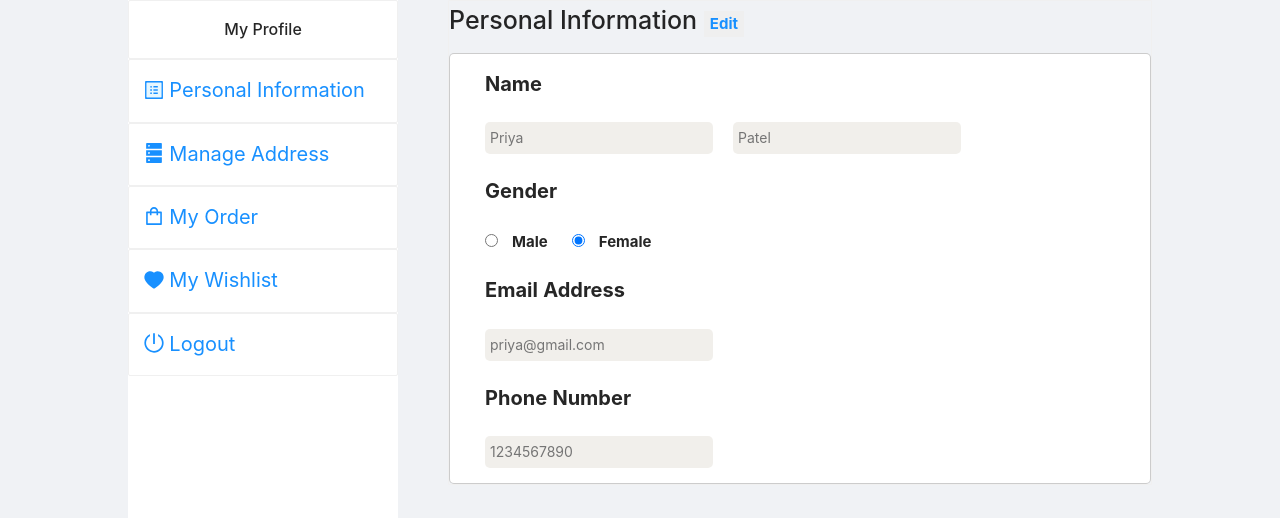
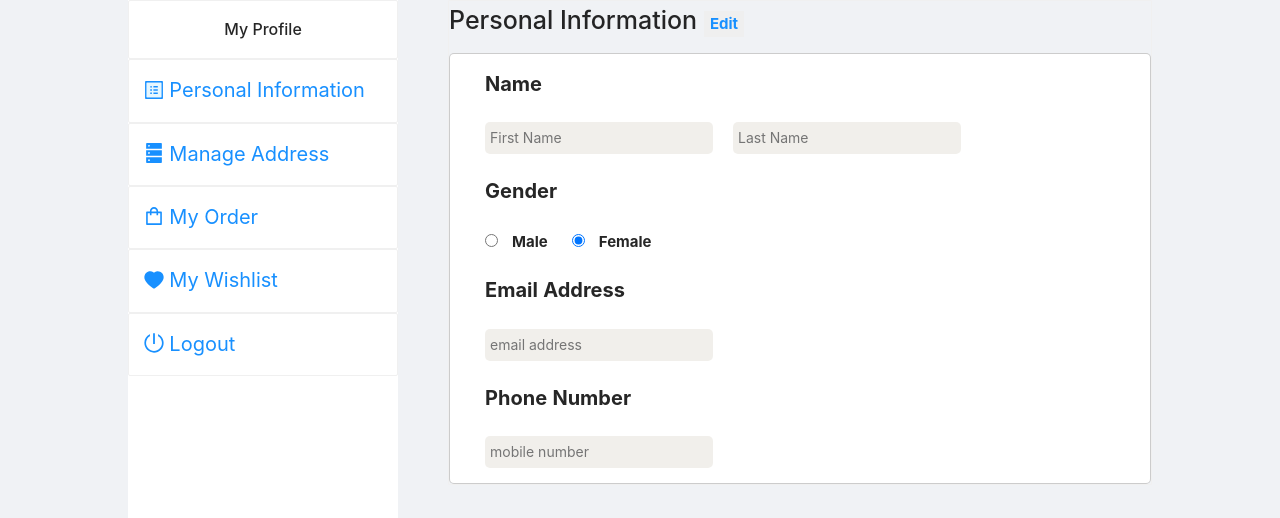
Before and after one commit to RaviSolanki0103/shopkart, a React (Create React App) app in the folder front_end/: page /profile in a window 1280 px wide. Shown: the part 120-638 px from the top of the page. Built offline with nearby package versions, Linux system fonts and the light colour scheme; no server answers.

Commit message:
display data on profile page

```diff
--- a/front_end/src/App.js
+++ b/front_end/src/App.js
@@ -2,7 +2,7 @@ import "./App.css";
 
 import Routing from "./router/Routing.jsx";
 import Homepage from "./screens/Homepage";
-
+import 'react-toastify/dist/ReactToastify.css';
 
 function App() {
   return (
--- a/front_end/src/components/login/LoginForm.jsx
+++ b/front_end/src/components/login/LoginForm.jsx
@@ -28,7 +28,7 @@ function LoginForm(props) {
             dispatch(loginStatus(true))
         }).catch((error) => {
             console.log(error.message, error);
-            Toast({msg: error.message, success: false})
+            Toast({msg: "invalid login credentials", success: false})
         })
     }
 
--- a/front_end/src/components/product-category/ProductCategory.jsx
+++ b/front_end/src/components/product-category/ProductCategory.jsx
@@ -46,7 +46,7 @@ function ProductCategory() {
         console.log(err, "SHOW PRODUCT ERROR");
       });
   }, []);
-  addwishlist = () => {
+  const addwishlist = () => {
     axios.post(`/api/wishlist`);
   };
   return (
--- a/front_end/src/components/profile/Profile.jsx
+++ b/front_end/src/components/profile/Profile.jsx
@@ -1,56 +1,132 @@
-import React, { useEffect, useState } from 'react';
+import React, { useEffect, useState } from "react";
 
 import { Layout, Card } from "antd";
 import "./profile.css";
 import axios from "../../utils/axios-default-baseurl";
 import { useSelector } from "react-redux";
-import Sidebar from '../../utils/sidebar/Sidebar';
-const {  Content } = Layout;
+import Sidebar from "../../utils/sidebar/Sidebar";
+const { Content } = Layout;
 
 function Profile() {
-    const token = useSelector(state=>state.loginToken);
-    console.log("token: ",token);
+  const token = useSelector((state) => state.loginToken);
   const [isReadOnly, setIsReadOnly] = useState(true);
+  const [userData, setUserData] = useState({});
 
   const fetchUserData = async () => {
-        await axios.get("/user",{headers: {'Content-Type': 'application/json','Authorization': `Bearer ${token}`}}).then(res=>console.log(res)).catch(err=> console.log(err));
-    }
+    await axios
+      .get("/user", {
+        headers: {
+          "Content-Type": "application/json",
+          "authorization": `Bearer ${token}`,
+        },
+      })
+      .then((res) => setUserData(res.data.data))
+      .catch((err) => console.log("error: ",err));
+  };
 
-    useEffect(()=>{
+  useEffect(() => {
     fetchUserData();
-    },[]);
+  }, []);
 
   const cancelEvent = () => {
     fetchUserData();
-    }
+  };
 
   return (
     <>
       <Layout className="profile-page-layout">
-
         <Sidebar />
         <Content className="profile-page-content">
           {/*<div className="margin-10-px order-list-of-card">*/}
           <div>
             <Card>
-                            <div className="main-content" >
+              <div className="main-content">
                 <div className="main-title">
-                                    <h4>Personal Information {isReadOnly?<button className="editbtn" onClick={()=>setIsReadOnly(!isReadOnly)}>Edit</button>:<button className="editbtn" onClick={()=>cancelEvent()}>Cancel</button>}</h4>
+                  <h4>
+                    Personal Information{" "}
+                    {isReadOnly ? (
+                      <button
+                        className="editbtn"
+                        onClick={() => setIsReadOnly(!isReadOnly)}
+                      >
+                        Edit
+                      </button>
+                    ) : (
+                      <button className="editbtn" onClick={() => cancelEvent()}>
+                        Cancel
+                      </button>
+                    )}
+                  </h4>
                 </div>
                 <div className="infoform">
                   <form className="profile-form">
-                                        <label className="form-input-label">Name</label><br /><br />
-                                        <input className="form-input" type="text" placeholder="Priya" readOnly={isReadOnly} />
-                                        <input className="form-input" type="text" placeholder="Patel" readOnly={isReadOnly} /> <br /><br />
-                                        <label className="form-input-label">Gender</label><br /><br />
-                                        <input className="form-input-radio-btn" type="radio" name="gender" value="male"  />
+                    <label className="form-input-label">Name</label>
+                    <br />
+                    <br />
+                    <input
+                      className="form-input"
+                      type="text"
+                      value={userData.fname}
+                      onChange={(e) =>setUserData({...userData, fname: e.target.value})}
+                      placeholder="First Name"
+                      readOnly={isReadOnly}
+                    />
+                    <input
+                      className="form-input"
+                      type="text"
+                      value={userData.lname}
+                      placeholder="Last Name"
+                      onChange={(e) =>setUserData({...userData, lname: e.target.value})}
+                      readOnly={isReadOnly}
+                    />{" "}
+                    <br />
+                    <br />
+                    <label className="form-input-label">Gender</label>
+                    <br />
+                    <br />
+                    <input
+                      className="form-input-radio-btn"
+                      type="radio"
+                      name="gender"
+                      value="male"
+                    />
                     <label className="form-input-radio"> Male </label>
-                                        <input className="form-input-radio-btn" type="radio" name="gender" value="female"  defaultChecked={isReadOnly} />
-                                        <label className="form-input-radio"> Female</label><br /><br />
-                                        <label className="form-input-label">Email Address</label><br /><br />
-                                        <input className="form-input" type="email" name="email" placeholder="priya@gmail.com" readOnly={isReadOnly} /><br /><br />
-                                        <label className="form-input-label">Phone Number</label><br /><br />
-                                        <input className="form-input" type="number" name="phone" placeholder="1234567890" readOnly={isReadOnly} />
+                    <input
+                      className="form-input-radio-btn"
+                      type="radio"
+                      name="gender"
+                      value="female"
+                      defaultChecked={isReadOnly}
+                    />
+                    <label className="form-input-radio"> Female</label>
+                    <br />
+                    <br />
+                    <label className="form-input-label">Email Address</label>
+                    <br />
+                    <br />
+                    <input
+                      className="form-input"
+                      type="email"
+                      name="email"
+                      value={userData.email}
+                      onChange={(e) =>setUserData({...userData, email: e.target.value})}
+                      placeholder="email address"
+                      readOnly={isReadOnly}
+                    />
+                    <br />
+                    <br />
+                    <label className="form-input-label">Phone Number</label>
+                    <br />
+                    <br />
+                    <input
+                      className="form-input"
+                      type="number"
+                      name="phone"
+                      onChange={(e) =>setUserData({...userData, phone: e.target.value})}
+                      value={userData.phone}
+                      placeholder="mobile number"
+                      readOnly={isReadOnly}
+                    />
                   </form>
                 </div>
               </div>
@@ -58,13 +134,8 @@ function Profile() {
           </div>
         </Content>
       </Layout>
-
     </>
-
-
-
-
-    )
+  );
 }
 
-export default Profile
+export default Profile;
```
Also changed, not shown: 2 other files (tests, documents, lock files or other folders). Lines whose indentation alone changed are shown as unchanged.
